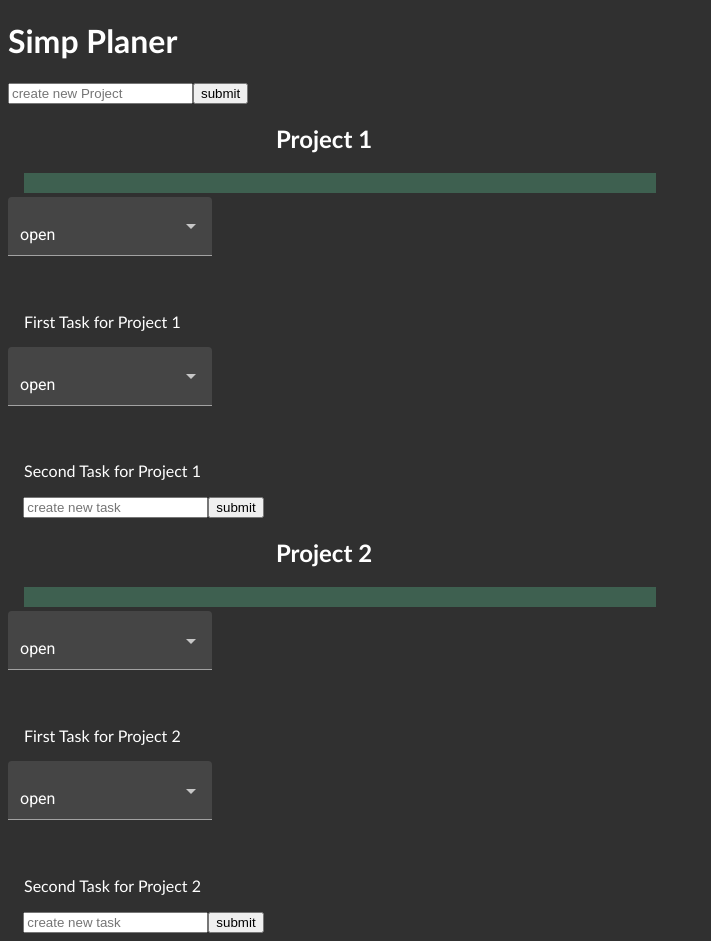
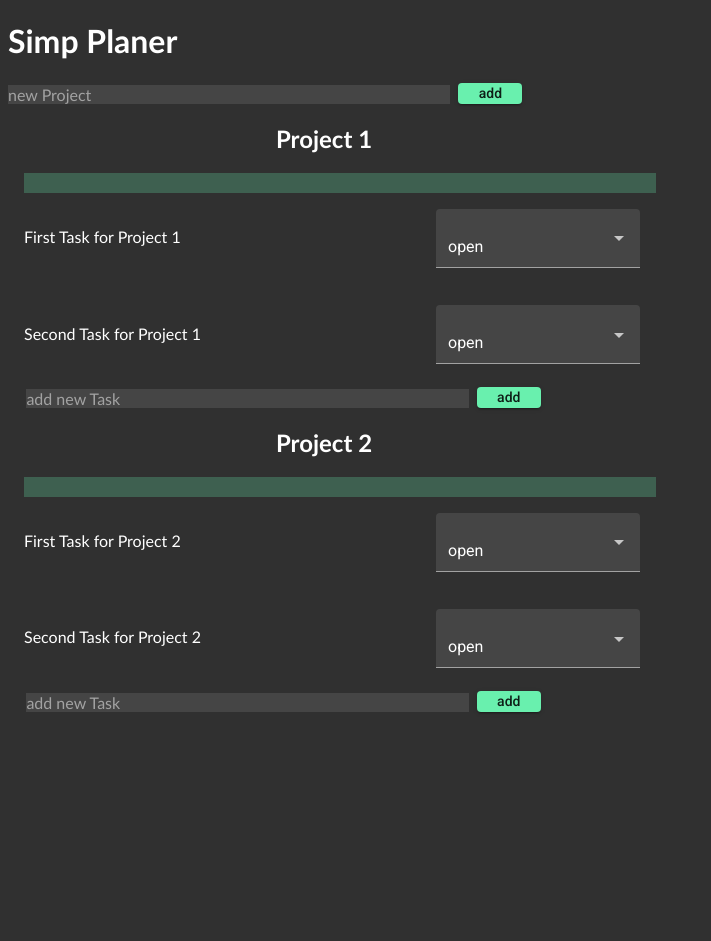
Before and after one commit to RouvenGonzalez/App-Template, an Angular app in the folder projekt/: page / in a window 1280 px wide. Shown: the whole page, without its empty margins (0-711 px from the left). After the commit the page ends 800 px from the top, so only its background shows below. Built offline with nearby package versions, Linux system fonts and the light colour scheme.

Commit message:
#14 changed input and buttons to angular material components

```diff
--- a/projekt/src/app/app.module.ts
+++ b/projekt/src/app/app.module.ts
@@ -11,6 +11,8 @@ import { BrowserAnimationsModule } from '@angular/platform-browser/animations';
 import { MatFormFieldModule } from '@angular/material/form-field';
 import { MatSelectModule } from '@angular/material/select';
 import { MatProgressBarModule } from '@angular/material/progress-bar';
+import { MatInputModule } from '@angular/material/input';
+import { MatButtonModule } from '@angular/material/button';
 
 @NgModule({
   declarations: [AppComponent, ProjectComponent, TaskComponent, ProgressbarComponent],
@@ -22,6 +24,8 @@ import { MatProgressBarModule } from '@angular/material/progress-bar';
     MatFormFieldModule,
     MatSelectModule,
     MatProgressBarModule,
+    MatInputModule,
+    MatButtonModule,
   ],
   providers: [],
   bootstrap: [AppComponent],
--- a/projekt/src/app/project/project.component.html
+++ b/projekt/src/app/project/project.component.html
@@ -1,7 +1,7 @@
 <div>
   <form #newProject = "ngForm" (ngSubmit) = "addProject(newProject.value.name)">
-    <input type = "text" name = "name" placeholder = "create new Project" ngModel>
-    <input color = "accent" type="submit"  value="submit">
+    <input matInput type = "text" name = "name" placeholder = "new Project" ngModel>
+    <button mat-raised-button  color = "accent" type="submit" value="submit">add</button>
   </form>
   <div *ngFor="let project of viewProjects()">
     <div class="container">
--- a/projekt/src/app/task/task.component.html
+++ b/projekt/src/app/task/task.component.html
@@ -14,9 +14,7 @@
   <div class="clear-wrap"></div>
   </div>
   <form #newTask = "ngForm" (ngSubmit) = "addTask(newTask.value.description, currentProject.name)">
-    <input class="field-position" type="text" name = "description" placeholder = "create new task" ngModel>
-
-
-    <input type="submit" value="submit">
+    <input matInput class="field-position" type="text" name = "description" placeholder = "add new Task" ngModel>
+    <button mat-raised-button  color = "accent" type="submit" value="submit">add</button>
   </form>
 </div>
--- a/projekt/src/styles.css
+++ b/projekt/src/styles.css
@@ -10,6 +10,11 @@ html {
     width: 50%;
     margin-left: 1em;
     margin-bottom: .25em;
+
+}
+
+.float-right {
+    float: right;
 
 }
 
@@ -27,7 +32,8 @@ p {
 }
 
 .field-position {
-    margin-left: 1.15em;
+    margin-left: 1.15em !important;
+
 }
 
 h2.project-name {
@@ -38,3 +44,15 @@ h2.project-name {
 .bar-height {
     height: 20px !important;
 }
+
+input[type="text"]{
+    width: 35%;
+    background-color: rgba(255,255,255,.1);
+    margin-right: .5em;
+
+}
+
+button[type="submit"]{
+    height: 1.5em;
+    line-height: 1.5em;
+}
```
